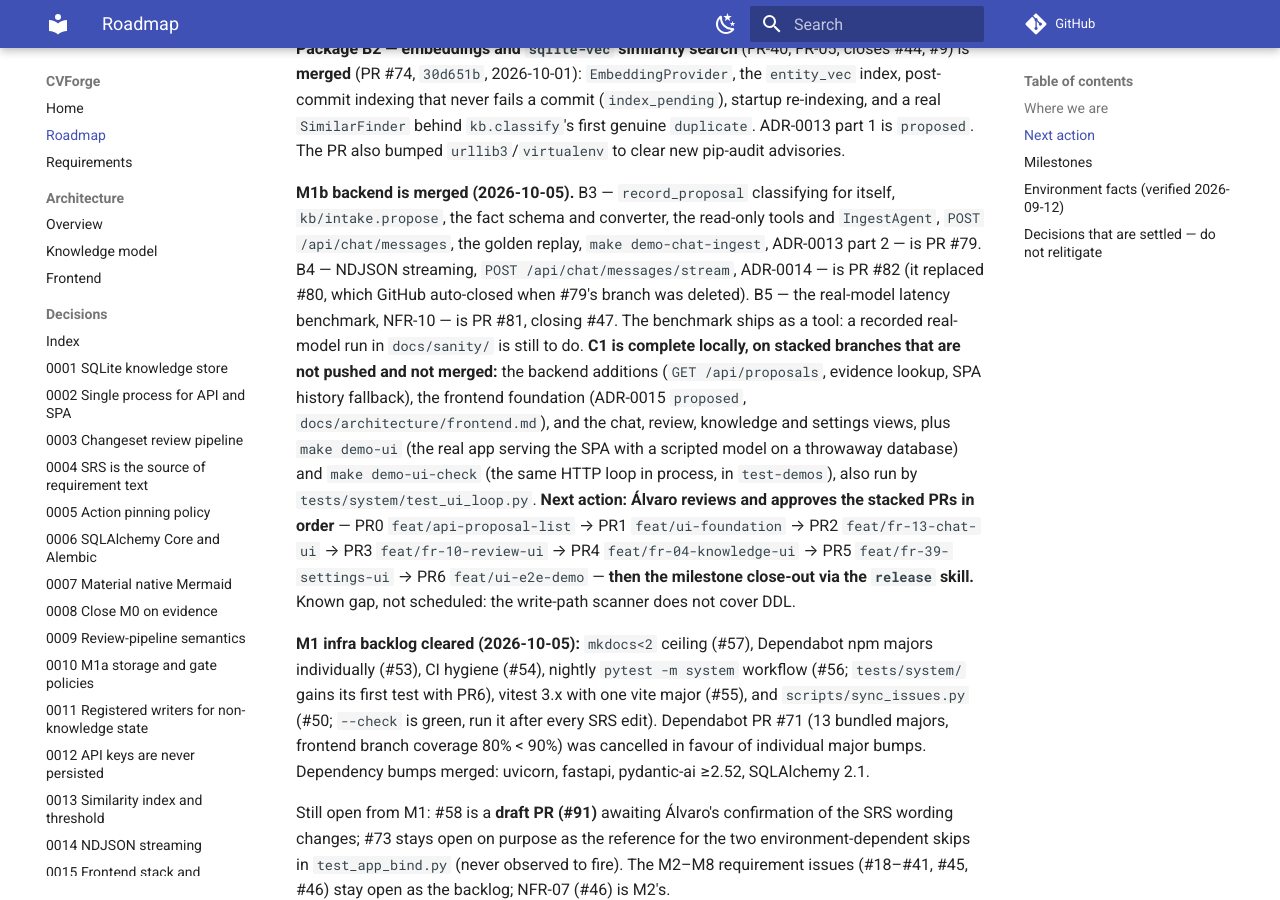
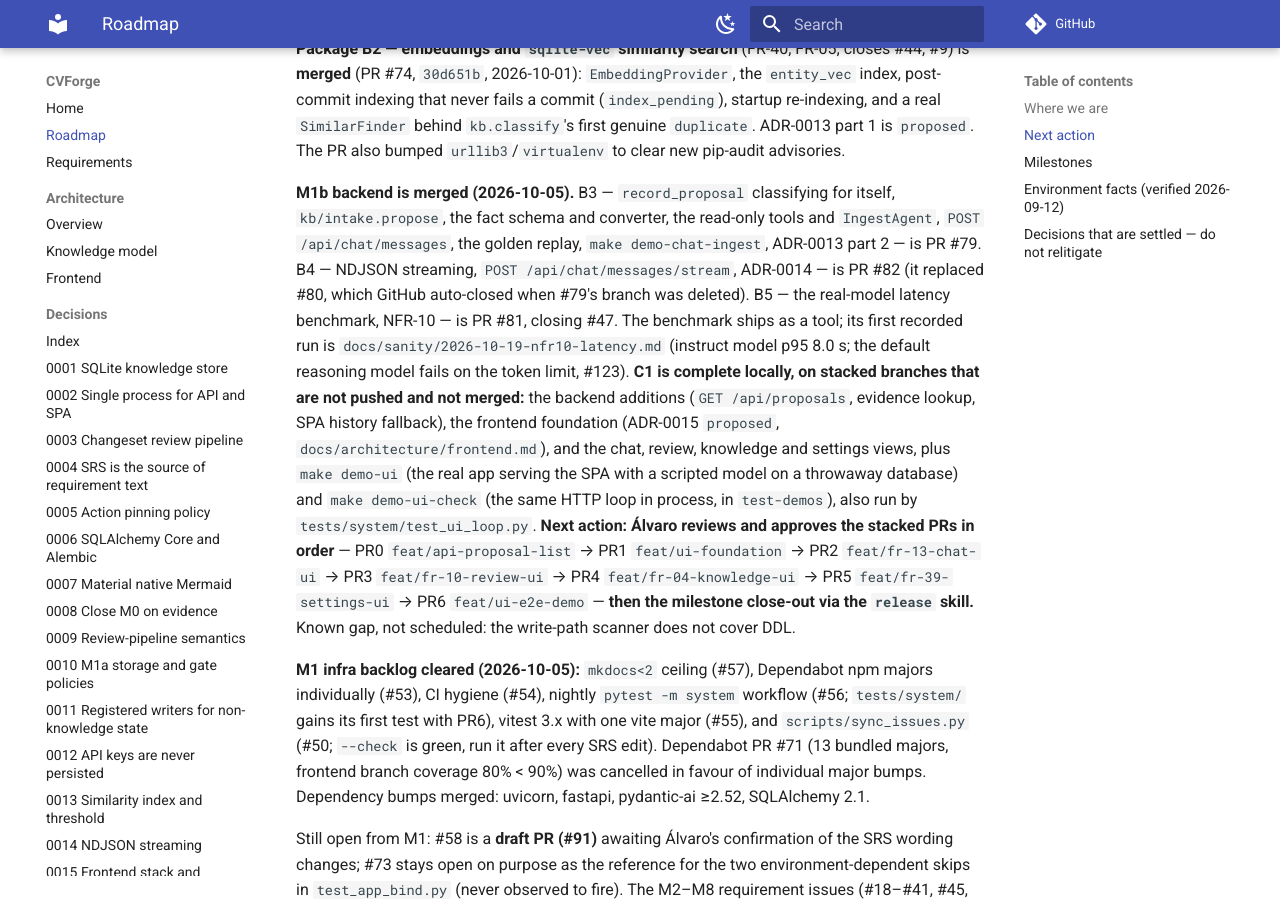
Before and after one commit to SelfishCoconut/cvforge, an MkDocs documentation site: the page built from docs/roadmap.md, in a window 1280 px wide and 900 px high, scrolled down 1849 px. Built offline with MkDocs 1.6.1 and Material for MkDocs 9.7.7, drawn with Linux system fonts in a browser that asks for light colours; comment, search, counter and statistics services are not loaded.

Commit message:
fix(bench): run the latency benchmark on a temporary database file (#122)
* fix(bench): run the latency benchmark on a temporary database file

The in-memory engine shares one connection, so the agent's work and the
post-commit indexing collided on BEGIN IMMEDIATE and the run failed with a 502.
The app always runs on a file with one connection per caller.

Refs #107

Co-Authored-By: Claude Sonnet 5.5 <noreply@anthropic.com>

* docs: record the NFR-10 latency run

Refs #107, #123

Co-Authored-By: Claude Sonnet 5.5 <noreply@anthropic.com>

---------

Co-authored-by: Claude Sonnet 5.5 <noreply@anthropic.com>

```diff
--- a/docs/roadmap.md
+++ b/docs/roadmap.md
@@ -97,7 +97,8 @@ itself, `kb/intake.propose`, the fact schema and converter, the read-only tools
 ADR-0013 part 2 — is PR #79. B4 — NDJSON streaming, `POST /api/chat/messages/stream`,
 ADR-0014 — is PR #82 (it replaced #80, which GitHub auto-closed when #79's branch was
 deleted). B5 — the real-model latency benchmark, NFR-10 — is PR #81, closing #47. The
-benchmark ships as a tool: a recorded real-model run in `docs/sanity/` is still to do.
+benchmark ships as a tool; its first recorded run is `docs/sanity/2026-10-19-nfr10-latency.md`
+(instruct model p95 8.0 s; the default reasoning model fails on the token limit, #123).
 **C1 is complete locally, on stacked branches that are not pushed and not merged:**
 the backend additions (`GET /api/proposals`, evidence lookup, SPA history fallback),
 the frontend foundation (ADR-0015 `proposed`, `docs/architecture/frontend.md`), and
```
Also changed, not shown: docs/sanity/2026-10-19-nfr10-latency.md (added, +14 -0 lines), 1 other file.
